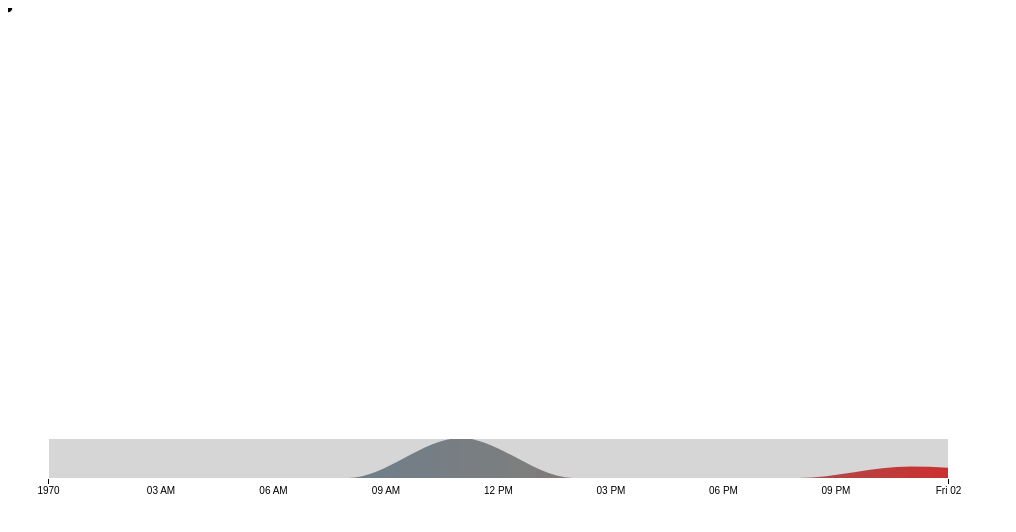
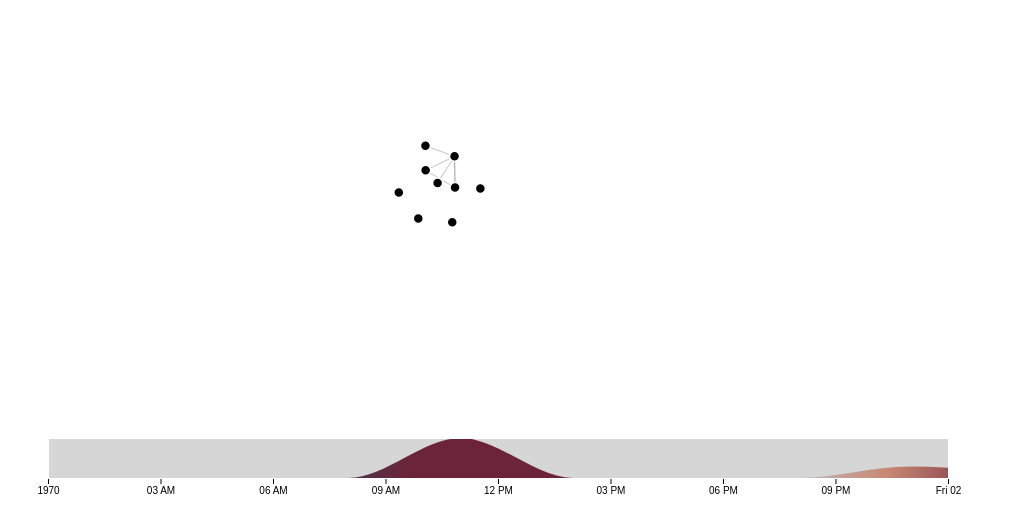
Before and after one commit to bewing03/spotify-visualization, a plain HTML site: page index.html in a window 1280 px wide. Shown: the whole page, without its empty margins (0-1016 px from the left). Drawn offline with nearby package versions, Linux system fonts and the light colour scheme.

Commit message:
Added mood gradient

```diff
--- a/index.html
+++ b/index.html
@@ -18,6 +18,7 @@
 </style>
 <!--<svg width="960" height="500"></svg>-->
 <script src="https://d3js.org/d3.v4.min.js"></script>
+<script src="https://d3js.org/d3-scale-chromatic.v1.min.js"></script>
 <!--<script src="js/d3.v4.min.js"></script>-->
 <script>
     // d3.select("body").append("svg").attr("width", 960).attr("height", 500);
@@ -103,7 +104,7 @@
     var graph;
     var link;
     var node;
-    var tick_out_scope;
+    var gradient_offsets = [];
 
     function parseToHours(date) {
         var currentDate = Date.now();
@@ -113,6 +114,8 @@
 
     d3.json("data.json", function (error, data) {
         if (error) throw error;
+
+        var tracks = data.tracks;
 
         graph = data.artists;
 
@@ -174,7 +177,8 @@
         buckets = [];
         var last_index = 0;
         var next_index = 0;
-        for (var i = Date.parse("1970-01-01T00:00:00.000Z");
+        var i;
+        for (i = Date.parse("1970-01-01T00:00:00.000Z");
              i <= Date.parse("1970-01-02T00:00:00.000Z");
              i += Date.parse("1970-01-01T03:00:00.000Z")) {
             next_index = recents.findIndex(function (elem, index) {
@@ -187,8 +191,16 @@
             });
             last_index = next_index;
 
-            if (i === Date.parse("1970-01-02T00:00:00.000Z")) buckets[0].count = buckets[buckets.length - 1].count;
+            if (i === Date.parse("1970-01-02T00:00:00.000Z")) buckets[0].arr = buckets[buckets.length - 1].arr;
         }
+
+        for (i = 0; i < buckets.length; i++) {
+            var mean = d3.mean(buckets[i].arr.map(e => Number(tracks[e.artist].valence)));
+            if (!mean) mean = 0;
+            gradient_offsets.push({offset: (100 * i / (buckets.length - 1)) + "%", color: d3.interpolateRdBu(mean)}); //should be e.track...
+        }
+
+        addGradient(gradient_offsets);
 
         // x.domain(d3.extent(data, function (d) {
         //     return d.date;
@@ -386,22 +398,21 @@
         //     .attr("fill", color)
         //     .call(drag(simulation));
 
-         node = svg.select("g").selectAll("circle").data(new_nodes);
-        // node = node.data(new_nodes);
-        // node.exit().remove();
-        node.enter().append("circle").merge(node)
+         // node = svg.select("g").selectAll("circle").data(new_nodes);
+        node = node.data(new_nodes);
+        node.exit().remove();
+        node = node.enter().append("circle").merge(node)
             .attr("r", 5)
             .attr("fill", color)
             .call(drag(simulation));
-        node.exit().remove();
+        // node = nodeEnter.merge(node);
 
-         link = svg.select("g").selectAll("line").data(new_links);
-        // link = link.data(new_links);
-        // link.exit().remove();
-        link.enter().append("line").merge(link)
+         // link = svg.select("g").selectAll("line").data(new_links);
+        link = link.data(new_links);
+        link.exit().remove();
+         link = link.enter().append("line").merge(link)
             .attr("stroke-width", d => Math.sqrt(d.value));
-        link.exit().remove();
-
+        // link = linkEnter.merge(link);
 
 
         function ticked() {
@@ -450,17 +461,14 @@
         return d;
     }
 
+    function addGradient(gradientList) {
         svg.append("linearGradient")
             .attr("id", "temperature-gradient")
             .attr("gradientUnits", "userSpaceOnUse")
             .attr("x1", "0%").attr("y1", "0%")
             .attr("x2", "100%").attr("y2", "0%")
             .selectAll("stop")
-        .data([
-            {offset: "0%", color: "steelblue"},
-            {offset: "50%", color: "gray"},
-            {offset: "100%", color: "red"}
-        ])
+            .data(gradientList)
             .enter().append("stop")
             .attr("offset", function (d) {
                 return d.offset;
@@ -468,6 +476,8 @@
             .attr("stop-color", function (d) {
                 return d.color;
             });
+    }
+
 
 
 </script>
```
Lines whose indentation alone changed are shown as unchanged.
